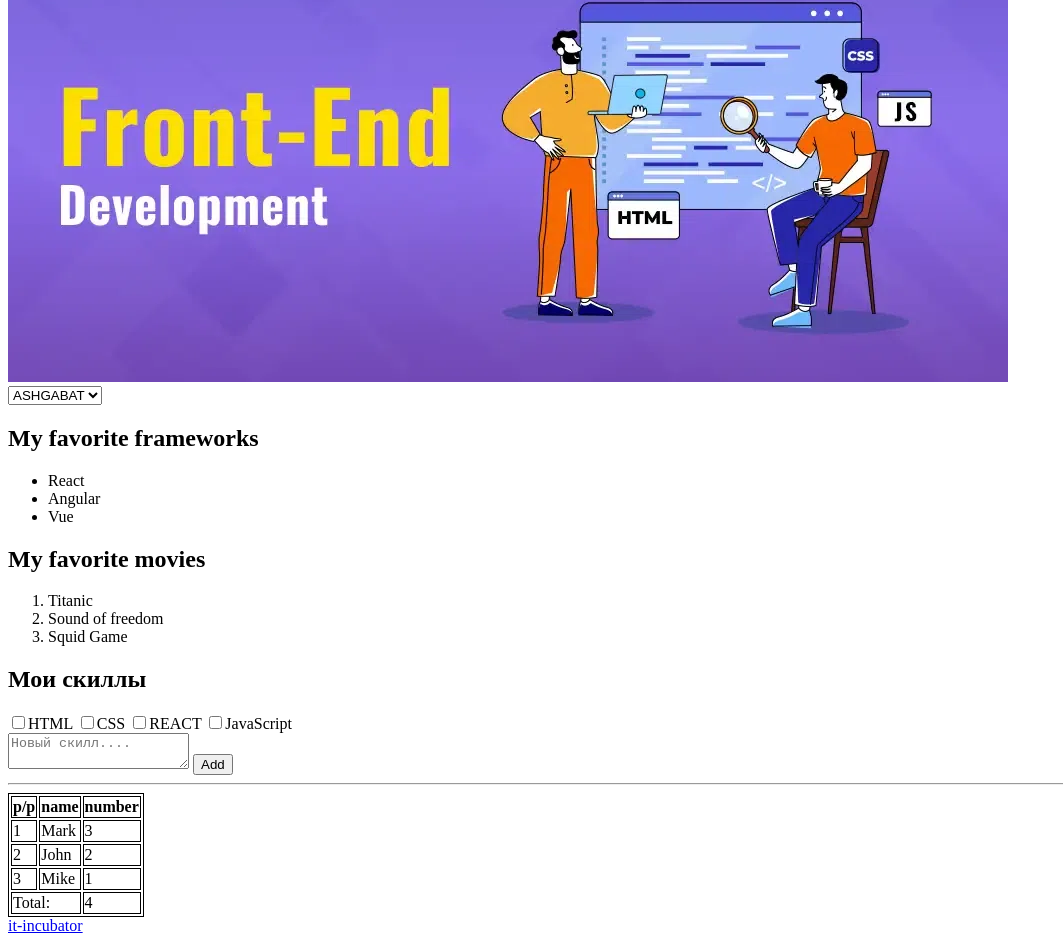
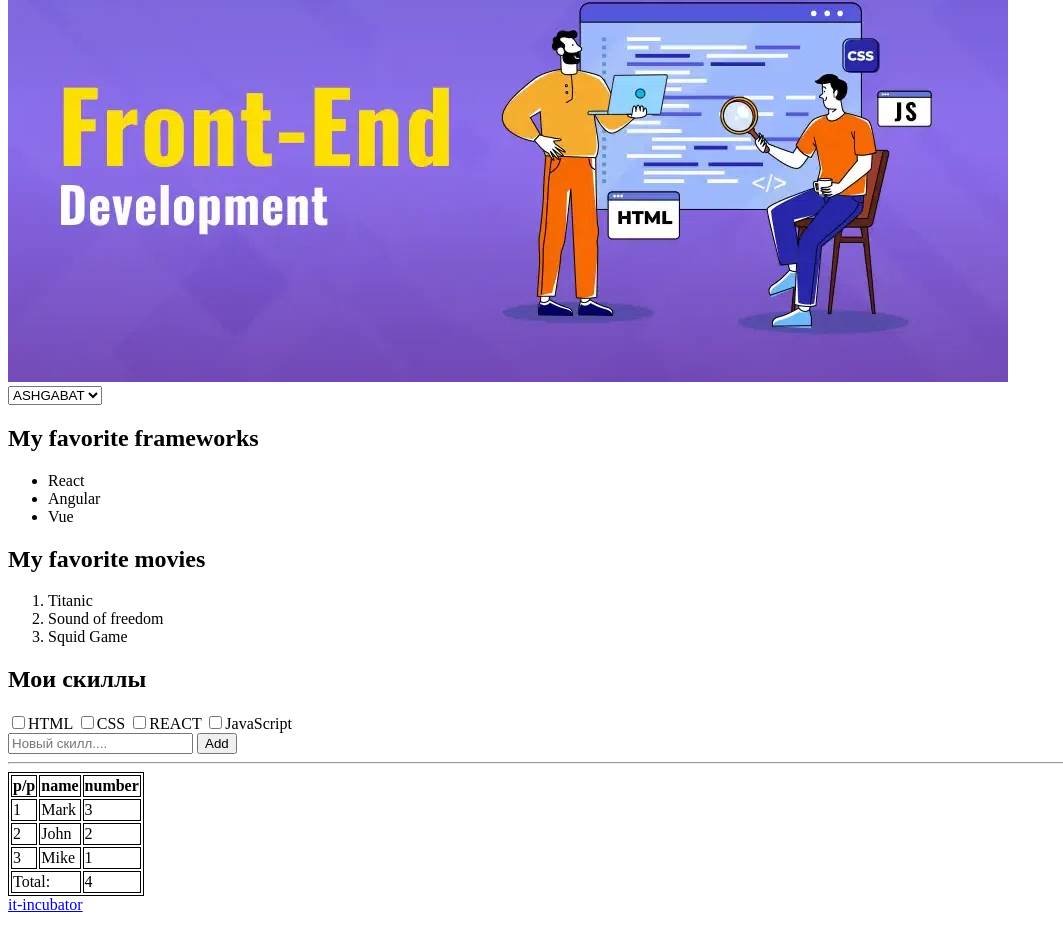
Before and after one commit to Mahri88/homework01, a plain HTML site: page index.html in a window 1280 px wide. Shown: the part 215-1158 px from the top of the page, without its empty margins (0-1063 px from the left). After the commit the page ends 1137 px from the top, so only its background shows below. Drawn offline with Linux system fonts and the light colour scheme.

Commit message:
add input

```diff
--- a/index.html
+++ b/index.html
@@ -81,7 +81,7 @@
         <!-- 5) Создай здесь однострочное поле для ввода текста с подсказкой "Новый скилл", которая исчезает, когда начинаешь что-то печатать (для подсказки есть специальный атрибут) -->
         <!-- 6) Создай здесь кнопку “Добавить” -->
         <!-- 7) Добавь горизонтальную линию (для этого есть специальный тег) -->
-        <textarea class="texarea" placeholder="Новый скилл...."></textarea>
+        <input class="text" placeholder="Новый скилл...."></input>
         <button>Add</button>
     <hr>
 
```
